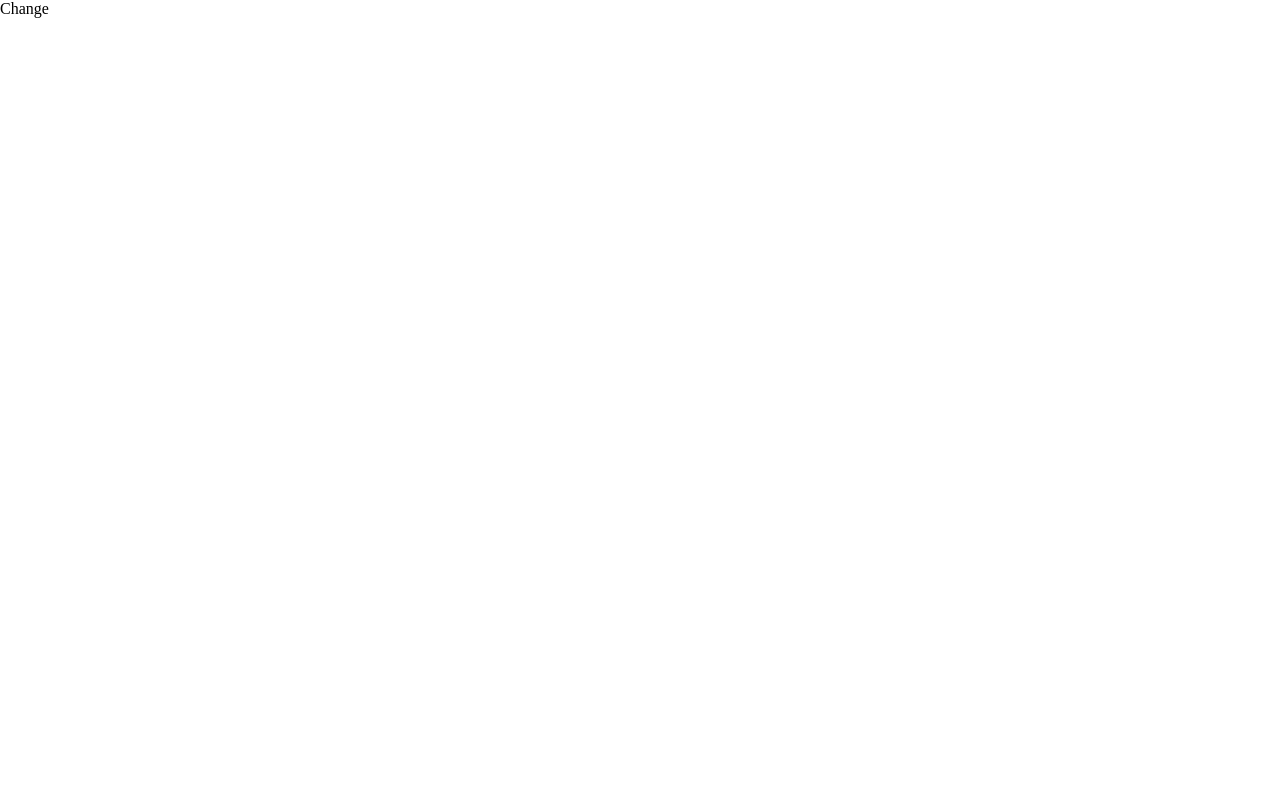
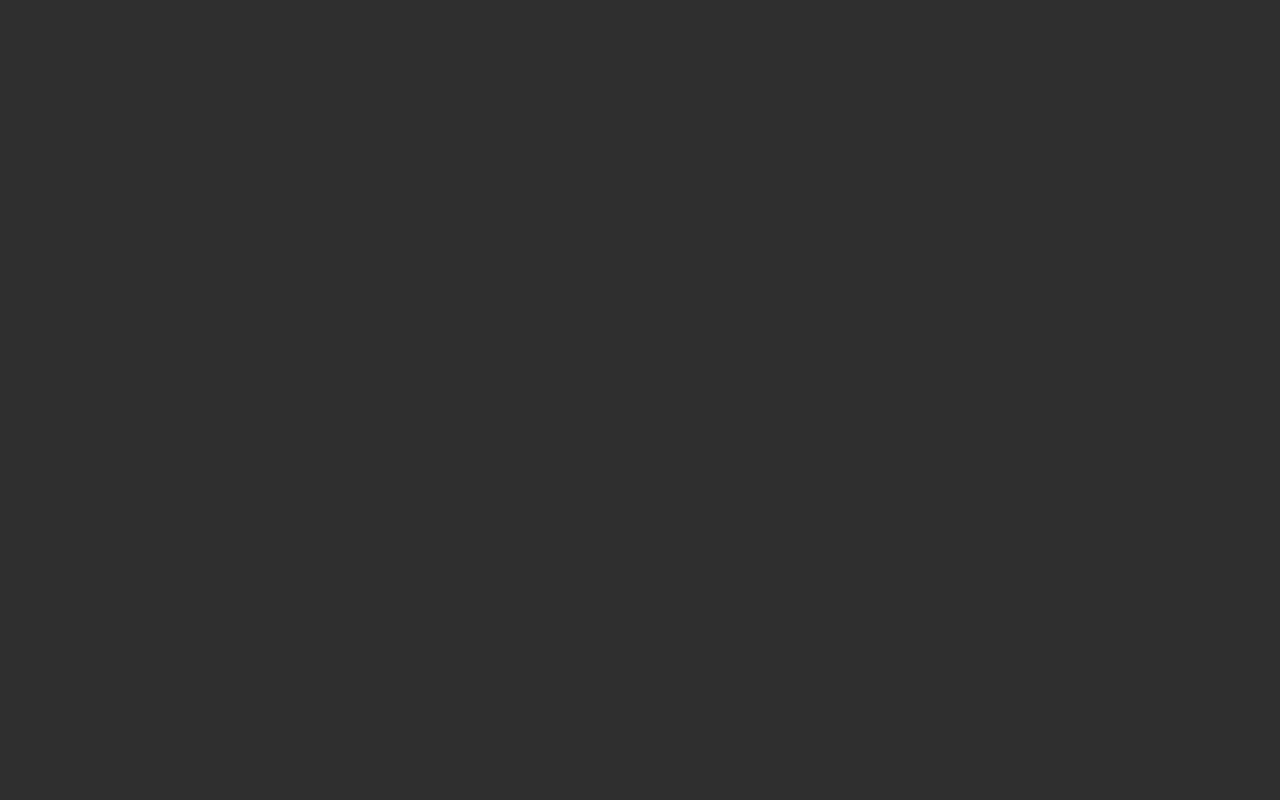
Before and after one commit to StayWithRyan/logic-gates-simulator, a React (Create React App) app: page / in a window 1280 px wide. Built offline with nearby package versions, Linux system fonts and the light colour scheme.

Commit message:
added basic conf

```diff
--- a/src/App.js
+++ b/src/App.js
@@ -1,8 +1,20 @@
+import {draw} from './drawing'
+import {useRef, useEffect} from "react"
+
 function App() {
+
+    const canvasRef = useRef(null);
+    useEffect(() => {
+        let intervalId = setInterval(() =>  draw(canvasRef.current), 20);
+        return () => {clearInterval(intervalId);};
+    }, []);
+
 	return (
-        <div className="App">
-            Change
-        </div>
+        <canvas
+            ref={canvasRef}
+            height={window.innerHeight}
+            width={window.innerWidth}
+        />
     );
 }
 
--- /dev/null
+++ b/src/constants.js
@@ -0,0 +1,10 @@
+const Constants = {
+    backgroundColor: "#2f2f2f",
+    fieldColor: "#2c2c2c",
+    fieldBorderColor: "#3b3b3b",
+    noSignalColor: "#000000",
+    signalColor: "#e81e32",
+    IOColor: "#1c2028"
+}
+
+export default Constants;
--- /dev/null
+++ b/src/drawing.js
@@ -0,0 +1,9 @@
+import Constants from "./constants"
+
+const draw = (canvas) => {
+    const context = canvas.getContext('2d');
+    context.fillStyle = Constants.backgroundColor;
+    context.fillRect(0, 0, canvas.width, canvas.height);
+}
+
+export {draw}
--- a/src/index.css
+++ b/src/index.css
@@ -1,3 +1,5 @@
 body {
-  margin: 0;
+    margin: 0;
+    padding: 0;
+    overflow: hidden;
 }
```
